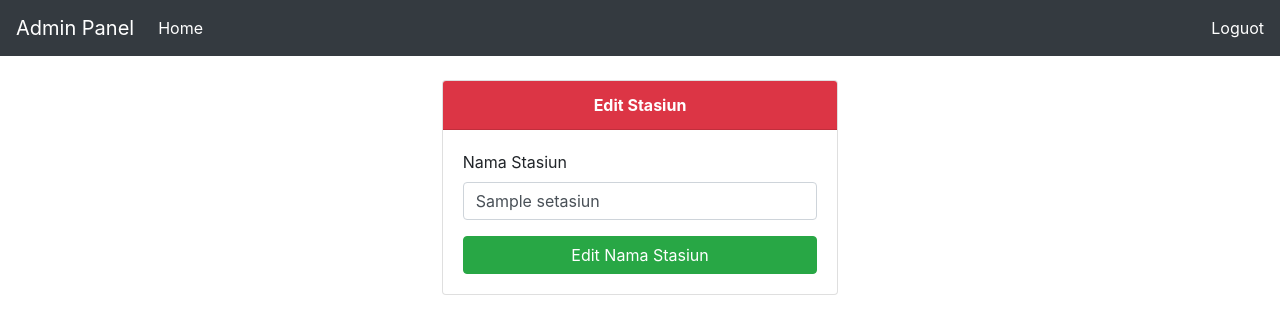
After one commit to jefri19/kereta, a CodeIgniter app: page /kereta/index.php/admin/keHalamanEditStasiun/1 in a window 1280 px wide. The commit adds this page. Shown: the top 334 px of the page. Run offline with CodeIgniter, Linux system fonts and the light colour scheme; tables that the repository leaves empty or names only in its code hold one stand-in row (values such as "Sample post"); some libraries are stand-ins or nearby versions.

Commit message:
Update routes.php, Admin.php, and 3 more files... - menambah fitur update

```diff
--- a/application/config/routes.php
+++ b/application/config/routes.php
@@ -3,6 +3,9 @@ defined('BASEPATH') OR exit('No direct script access allowed');
 
 
 
+
+$route['editStasiun'] = 'admin/edit_stasiun';
+$route['admin/dashboard/edit/(:any)'] = 'admin/keHalamanEditStasiun/$1';
 
 $route['hapusStasiun/(:any)'] = 'admin/hapus_setasiun/$1';
 $route['tambahSetasiun'] = 'admin/tambah_setasiun';
--- a/application/controllers/Admin.php
+++ b/application/controllers/Admin.php
@@ -48,14 +48,27 @@ class Admin extends CI_Controller {
 
     public function tambah_setasiun()
     {
-           $nama = $this->input->POST('setasiun');
-           $input = $this->M_Admin->tambah_setasiun($nama);
-           redirect('admin/dashboard');
+        $nama = $this->input->POST('setasiun');
+        $input = $this->M_Admin->tambah_setasiun($nama);
+        redirect('admin/dashboard');
     }
 
     public function hapus_setasiun($id)
     {
-           $delete = $this->M_Admin->delete_stasiun($id);
-           redirect (base_url('admin/dashboard'));
+        $delete = $this->M_Admin->delete_stasiun($id);
+        redirect (base_url('admin/dashboard'));
+    }
+
+    public function keHalamanEditStasiun($id)
+    {
+        $data['data_stasiun'] = $this->M_Admin->getDataEditStasiun($id)->row();
+        $this->load->view('admin/edit_stasiun', $data);
+    }
+
+    public function edit_stasiun()
+    {
+       $nama = $this->input->post('nama_stasiun');
+       $edit = $this->M_Admin->edit_stasiun($nama);
+       redirect (base_url('admin/dashboard'));
     }
 }
--- a/application/models/M_Admin.php
+++ b/application/models/M_Admin.php
@@ -26,4 +26,21 @@ class M_Admin extends CI_Model {
       $this->db->where('id', $id);
       return $this->db->delete('setasiun');
     }
+
+    public function getDataEditStasiun($id)
+    {
+      $data = [
+        'id' => $id,
+      ];
+      return $this->db->get_where('setasiun', $data);
+    }
+
+    public function edit_stasiun($nama)
+    {
+      $data = [
+        'nama_setasiun' => $nama,
+      ];
+      $this->db->where('id', $this->input->post('id'));
+      return $this->db->update('setasiun', $data);
+    }
 }
--- a/application/views/admin/dashboard.php
+++ b/application/views/admin/dashboard.php
@@ -49,7 +49,7 @@
                                 <th>
                                   <a href="<?= base_url('hapusStasiun/'.$stn->id) ?>" class="btn btn-danger">Hapus</a>
 
-                                  <a href=""class="btn btn-primary">Edit</a>
+                                  <a href="<?= base_url('admin/dashboard/edit/'.$stn->id) ?>"class="btn btn-primary">Edit</a>
                                 </th>
                             </tr>
                             <?php endforeach ?>
--- /dev/null
+++ b/application/views/admin/edit_stasiun.php
@@ -0,0 +1,52 @@
+<!DOCTYPE html>
+<html lang="en">
+<head>
+    <meta charset="UTF-8">
+    <meta name="viewport" content="width=device-width, initial-scale=1.0">
+    <title>Dashboart Admin</title>
+    <link rel="stylesheet" href="<?= base_url('assets/css/bootstrap.min.css') ?>">
+
+</head>
+<body>
+
+    <nav class="navbar navbar-expand-lg navbar-dark bg-dark">
+  <button class="navbar-toggler" type="button" data-toggle="collapse" data-target="#navbarTogglerDemo01" aria-controls="navbarTogglerDemo01" aria-expanded="false" aria-label="Toggle navigation">
+    <span class="navbar-toggler-icon"></span>
+  </button>
+  <div class="collapse navbar-collapse" id="navbarTogglerDemo01">
+    <a class="navbar-brand" href="#">Admin Panel</a>
+    <ul class="navbar-nav mr-auto mt-2 mt-lg-0">
+      <li class="nav-item active">
+        <a class="nav-link" href="<?php echo base_url() ?>">Home <span class="sr-only">(current)</span></a>
+      </li>
+    </ul>
+    <span class="navbar-text">
+       <a href="<?= base_url('logout')?>">Loguot</a>
+    </span>
+  </div>
+</nav>
+
+<div class="container-fluid my-4">
+    <div class="row justify-content-center">
+        <div class="col-md-4">
+            <div class="card">
+                <div class="card-header text-center bg-danger text-white"><strong>Edit Stasiun</strong></div>
+                 <div class="card-body">
+                    <form action="<?= base_url('editStasiun') ?>" method="POST">
+                      <input type="hidden" name="id" value="<?= $data_stasiun->id ?>" >
+                        <div class="form-group">
+                            <label>Nama Stasiun</label>
+                            <input type="text" class="form-control" name="nama_stasiun" value="<?= $data_stasiun->nama_setasiun ?>">
+                        </div>
+
+                        <button class="btn btn-success btn-block">Edit Nama Stasiun</button>
+                    </form>
+                </div>
+           </div>
+        </div>
+    </div>
+</div>
+
+<script src="<?= base_url('assets/js/bootstrap.min.js')?>"></script>
+</body>
+</html>
```
